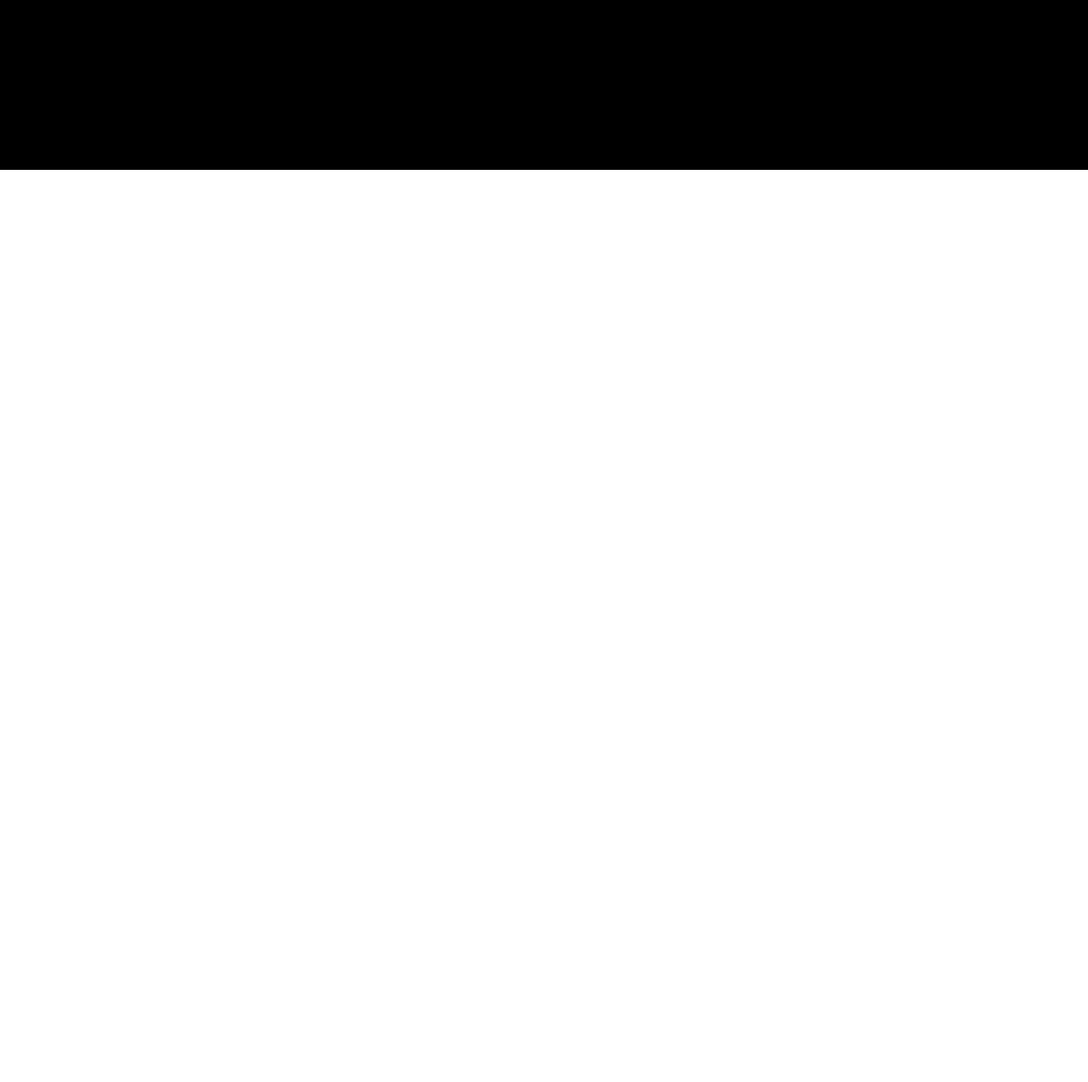
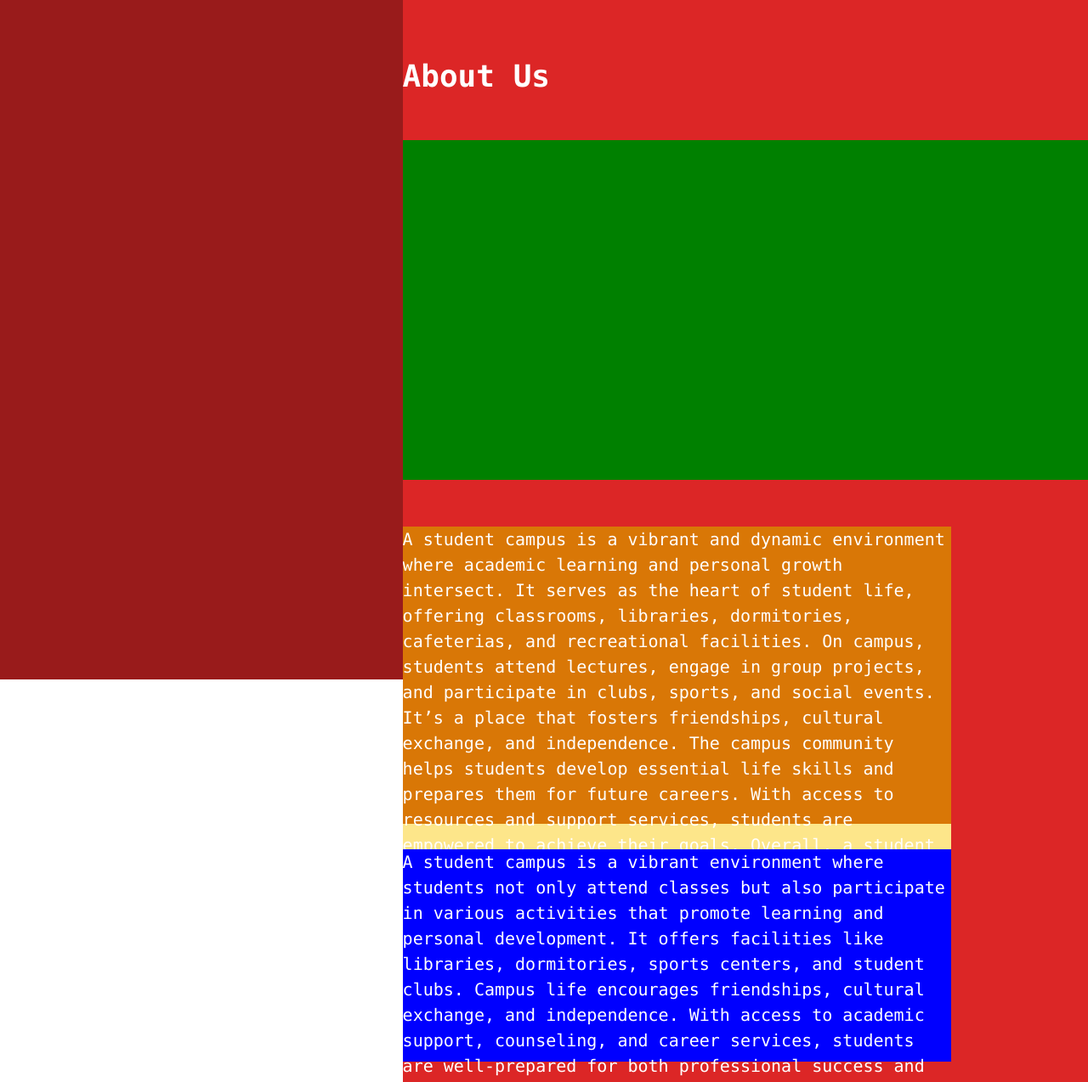
Before and after one commit to vanK1/Bitxbase, a React (Vite) app: page /about in a window 1280 px wide. Shown: the top 1274 px of the page at 85% size. Before the commit the page ends 800 px from the top, so only its background shows below. Built offline with nearby package versions, Linux system fonts and the light colour scheme.

Commit message:
About Changes

```diff
--- a/src/AboutFolder/About.jsx
+++ b/src/AboutFolder/About.jsx
@@ -1,9 +1,82 @@
-import React from 'react'
+import React from "react";
 
 function About() {
   return (
-    <div className='h-[200px] bg-black'>About</div>
-  )
+    <>
+      <div className="h-[100vh] bg-[#161616]">
+        <div className="grid grid-cols-[37%_63%]">
+          <div className="bg-red-800 h-screen sticky top-0"></div>
+          <div className="h-full bg-blue-700">
+            <div className="h-[300vh] bg-red-600 overflow-y-auto flex flex-col justify-between">
+              <h1 className="text-4xl text-white font-bold mt-[70px] font-mono">
+                About Us
+              </h1>
+              <div className="h-[400px] w-[100%] bg-[green]"></div>
+
+              <div className="h-[630px] w-[80%] bg-amber-200 flex flex-col justify-between">
+                <div className="bg-amber-600 h-[350px]">
+                  <p className="text-[20px] text-white font-mono ">
+                    A student campus is a vibrant and dynamic environment where
+                    academic learning and personal growth intersect. It serves
+                    as the heart of student life, offering classrooms,
+                    libraries, dormitories, cafeterias, and recreational
+                    facilities. On campus, students attend lectures, engage in
+                    group projects, and participate in clubs, sports, and social
+                    events. It’s a place that fosters friendships, cultural
+                    exchange, and independence. The campus community helps
+                    students develop essential life skills and prepares them for
+                    future careers. With access to resources and support
+                    services, students are empowered to achieve their goals.
+                    Overall, a student campus is more than a school—it's a home
+                    for learning and development.
+                  </p>
+                </div>
+                <div className="bg-[blue] h-[250px]">
+                  <p className="text-[20px] text-white font-mono">
+                    A student campus is a vibrant environment where students not
+                    only attend classes but also participate in various
+                    activities that promote learning and personal development.
+                    It offers facilities like libraries, dormitories, sports
+                    centers, and student clubs. Campus life encourages
+                    friendships, cultural exchange, and independence. With
+                    access to academic support, counseling, and career services,
+                    students are well-prepared for both professional success and
+                    meaningful life experiences beyond graduation.
+                  </p>
+                </div>
+              </div>
+
+              <div className="h-[80vh] w-[80%] bg-amber-100">
+                <h1 className="font-mono text-4xl font-bold text-white">
+                  Our team
+                </h1>
+                <div className="h-[200px] bg-emerald-500 flex justify-center items-center ">
+                  <p className="font-mono text-[18px] font-bold text-white">
+                    Our team is a diverse group of passionate individuals
+                    dedicated to creating a positive impact. We come from
+                    various backgrounds, bringing unique skills and perspectives
+                    to the table. Together, we collaborate to develop innovative
+                    solutions and foster a supportive community. Our shared
+                    values of integrity, respect, and inclusivity guide our
+                    actions as we work towards common goals. We believe in the
+                    power of teamwork and are committed to making a difference in
+                    the lives of those we serve.
+                  </p>
+                </div>
+                <h1 className="font-mono text-4xl font-bold">M</h1>
+                <div className="h-[300px] bg-violet-900 grid grid-cols-3 gap-[10px]">
+                  <div className="bg-fuchsia-500"></div>
+                  <div className="bg-fuchsia-500"></div>
+                  <div className="bg-fuchsia-500"></div>
+                </div>
+              </div>
+              <div className="h-[400px] bg-lime-600"></div>
+            </div>
+          </div>
+        </div>
+      </div>
+    </>
+  );
 }
 
-export default About
+export default About;
```
